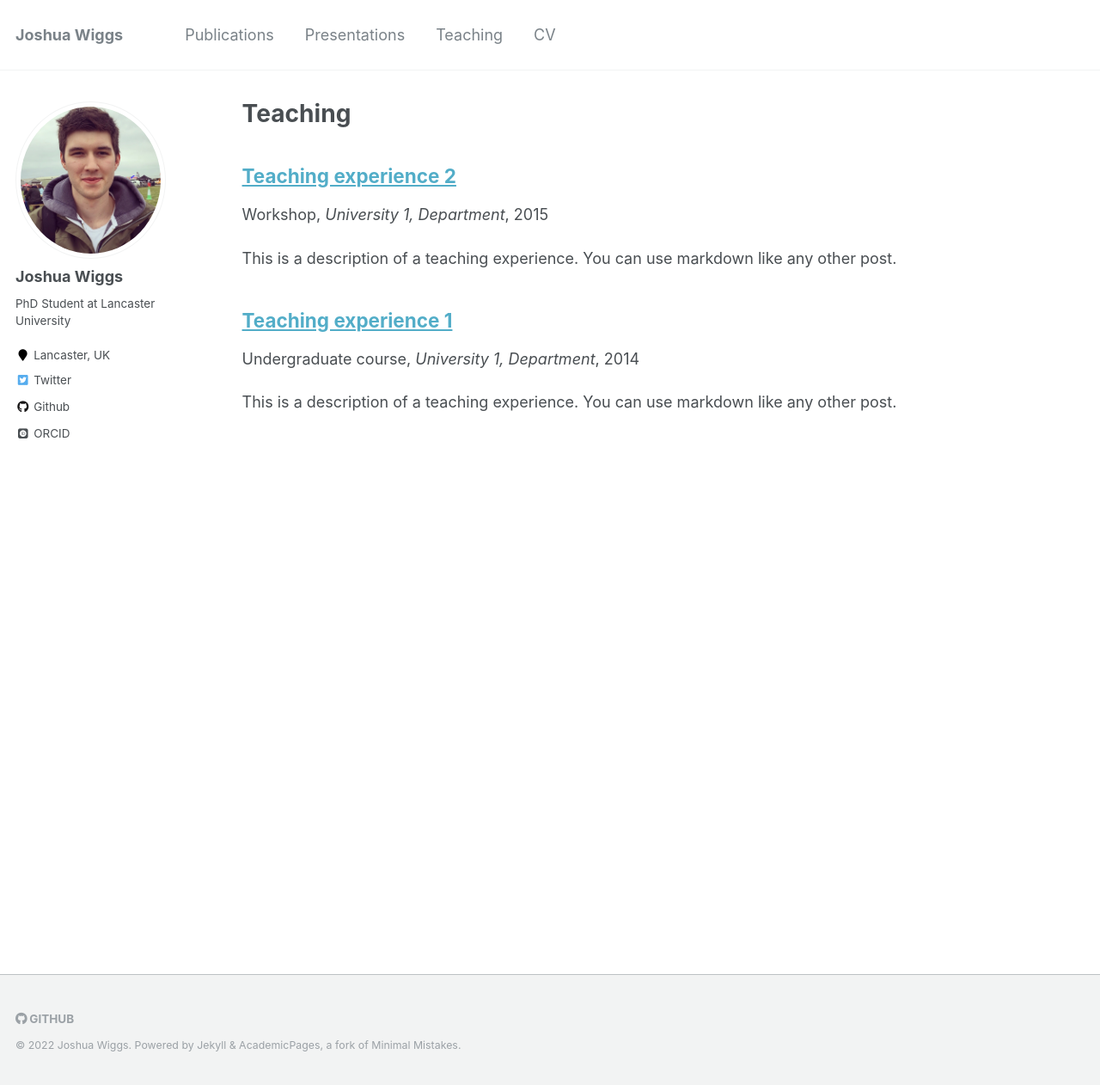
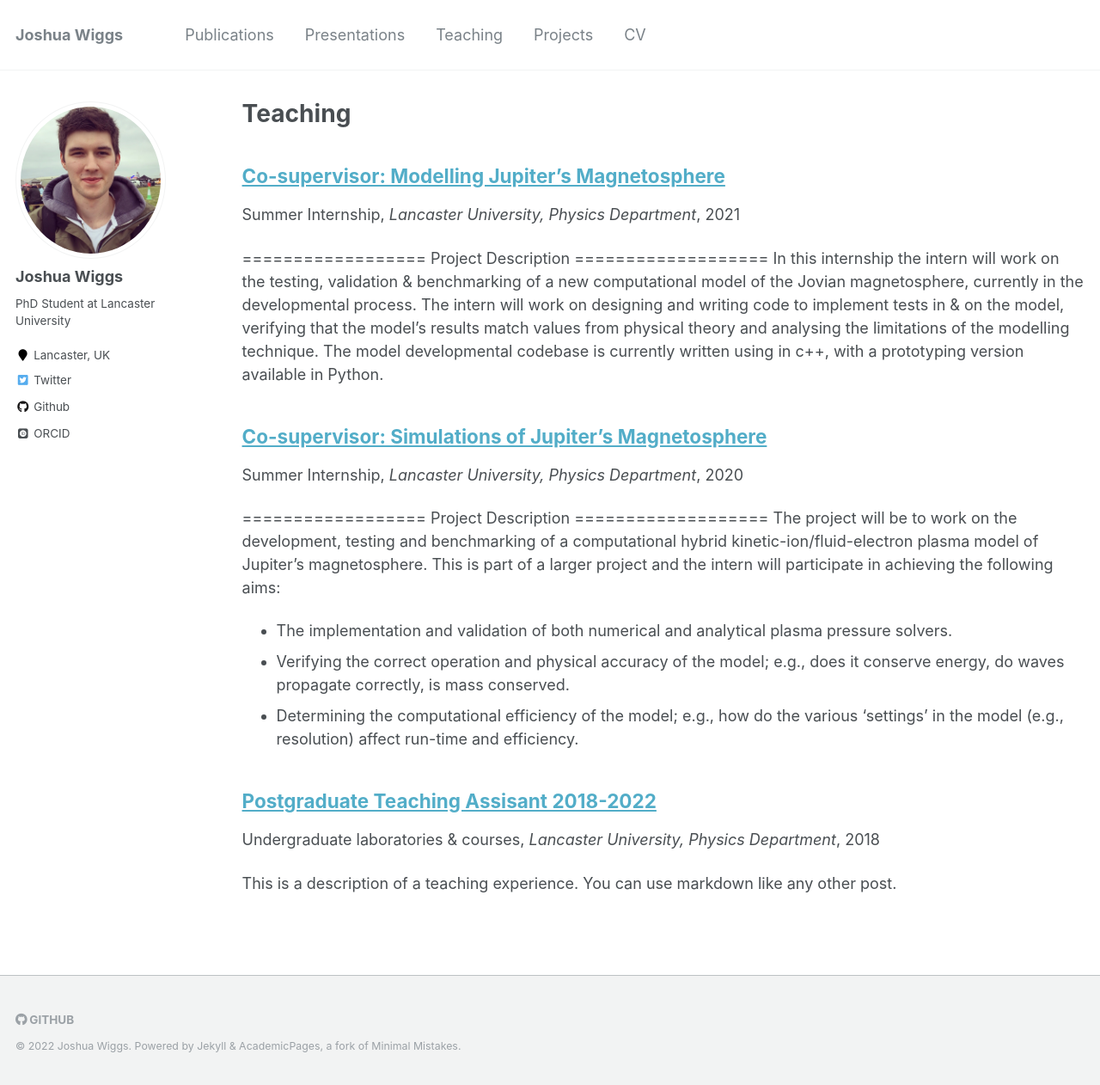
Before and after one commit to JoshWiggs/JoshWiggs.github.io, a Jekyll site: the page built from _pages/teaching.html, in a window 1280 px wide and 1262 px high. Shown: the whole window at 86% size. Built offline with Jekyll 4.4.1, drawn with Linux system fonts in a browser that asks for light colours; some web fonts are replaced.

Commit message:
Added more content

```diff
--- a/_data/navigation.yml
+++ b/_data/navigation.yml
@@ -9,5 +9,8 @@ main:
   - title: "Teaching"
     url: /teaching/
 
+  - title: "Projects"
+    url: /projects/
+
   - title: "CV"
     url: /cv/
--- a/_teaching/2014-spring-teaching-1.md
+++ /dev/null
@@ -1,20 +0,0 @@
----
-title: "Teaching experience 1"
-collection: teaching
-type: "Undergraduate course"
-permalink: /teaching/2014-spring-teaching-1
-venue: "University 1, Department"
-date: 2014-01-01
-location: "City, Country"
----
-
-This is a description of a teaching experience. You can use markdown like any other post.
-
-Heading 1
-======
-
-Heading 2
-======
-
-Heading 3
-======
--- a/_teaching/2015-spring-teaching-2.md
+++ /dev/null
@@ -1,20 +0,0 @@
----
-title: "Teaching experience 2"
-collection: teaching
-type: "Workshop"
-permalink: /teaching/2015-spring-teaching-1
-venue: "University 1, Department"
-date: 2015-01-01
-location: "City, Country"
----
-
-This is a description of a teaching experience. You can use markdown like any other post.
-
-Heading 1
-======
-
-Heading 2
-======
-
-Heading 3
-======
--- /dev/null
+++ b/_teaching/2018-2022_PGTA.md
@@ -0,0 +1,20 @@
+---
+title: "Postgraduate Teaching Assisant 2018-2022"
+collection: teaching
+type: "Undergraduate laboratories & courses"
+permalink: /teaching/2018-2022_PGTA
+venue: "Lancaster University, Physics Department"
+date: 2018-10-01
+location: "Lancaster, UK"
+---
+
+This is a description of a teaching experience. You can use markdown like any other post.
+
+Heading 1
+======
+
+Heading 2
+======
+
+Heading 3
+======
--- /dev/null
+++ b/_teaching/2020_summer_intern.md
@@ -0,0 +1,23 @@
+---
+title: "Co-supervisor: Simulations of Jupiter's Magnetosphere"
+collection: teaching
+type: "Summer Internship"
+permalink: /teaching/2020_summer_intern
+venue: "Lancaster University, Physics Department"
+date: 2020-08-01
+location: "Lancaster, UK"
+---
+==================
+Project Description
+===================
+The project will be to work on the development, testing and benchmarking of a computational hybrid kinetic-ion/fluid-electron plasma model of Jupiter's magnetosphere. This is part of a larger project and the intern will participate in achieving the following aims:
+* The implementation and validation of both numerical and analytical plasma pressure solvers.
+* Verifying the correct operation and physical accuracy of the model; e.g., does it conserve energy, do waves propagate correctly, is mass conserved.
+* Determining the computational efficiency of the model; e.g., how do the various 'settings' in the model (e.g., resolution) affect run-time and efficiency.
+
+The intern will be responsible for setting up and running the model, analysing and critically-interpreting the results.
+
+====================================
+Opportunities for Skills Development
+====================================
+The intern will develop skills in programming skills in Python (and possibly also C++), high performance computing and data analysis. Specific knowledge will be developed in space plasma physics and in cutting-edge computational simulations.
--- /dev/null
+++ b/_teaching/2021_summer_intern.md
@@ -0,0 +1,13 @@
+---
+title: "Co-supervisor: Modelling Jupiter’s Magnetosphere"
+collection: teaching
+type: "Summer Internship"
+permalink: /teaching/2021_summer_intern
+venue: "Lancaster University, Physics Department"
+date: 2021-08-01
+location: "Lancaster, UK"
+---
+==================
+Project Description
+===================
+In this internship the intern will work on the testing, validation & benchmarking of a new computational model of the Jovian magnetosphere, currently in the developmental process.  The intern will work on designing and writing code to implement tests in & on the model, verifying that the model’s results match values from physical theory and analysing the limitations of the modelling technique. The model developmental codebase is currently written using in c++, with a prototyping version available in Python.
```
Also changed, not shown: _pages/projects.md (added, +12 -0 lines), _projects/Ikuchi.md (added, +13 -0 lines).
